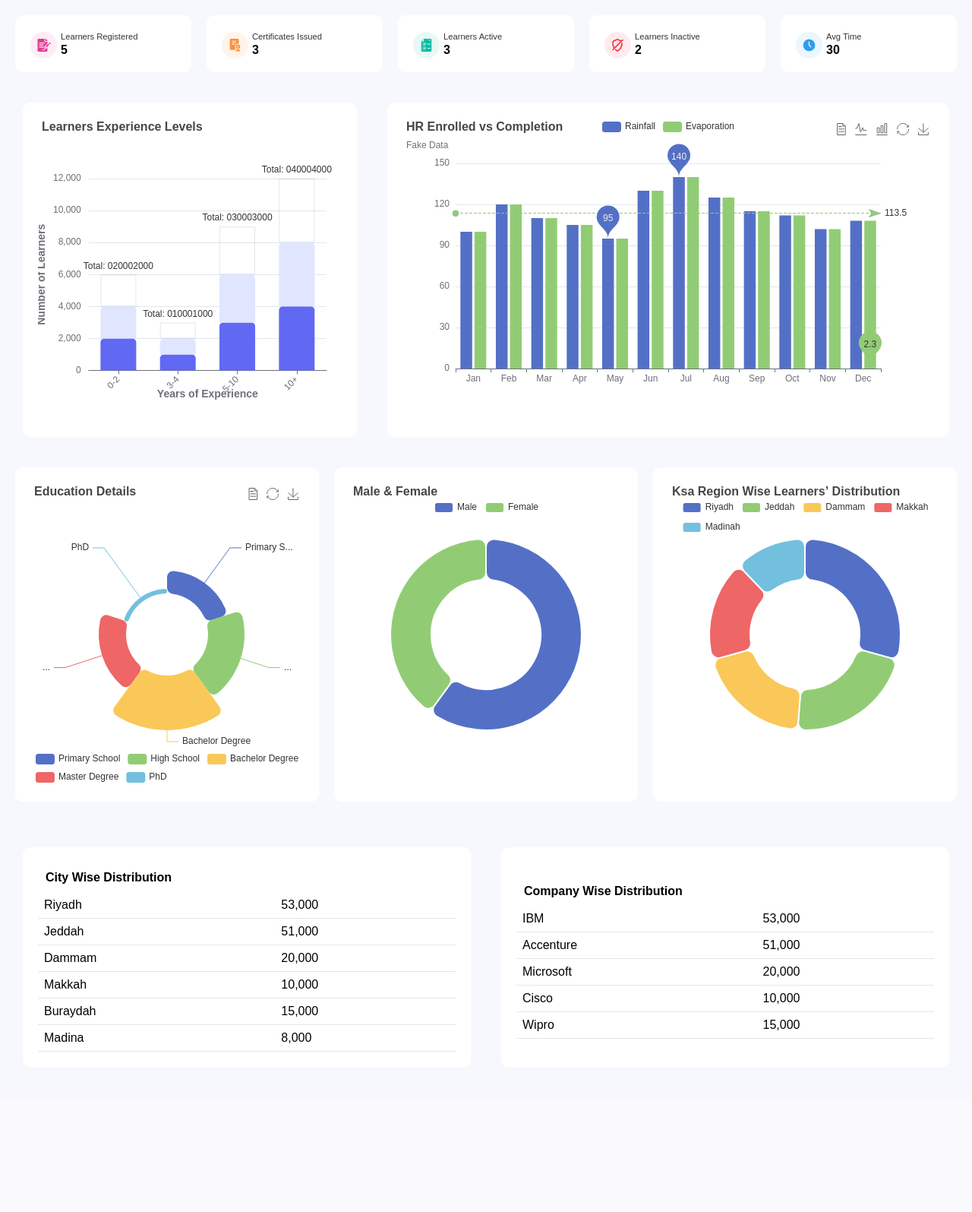
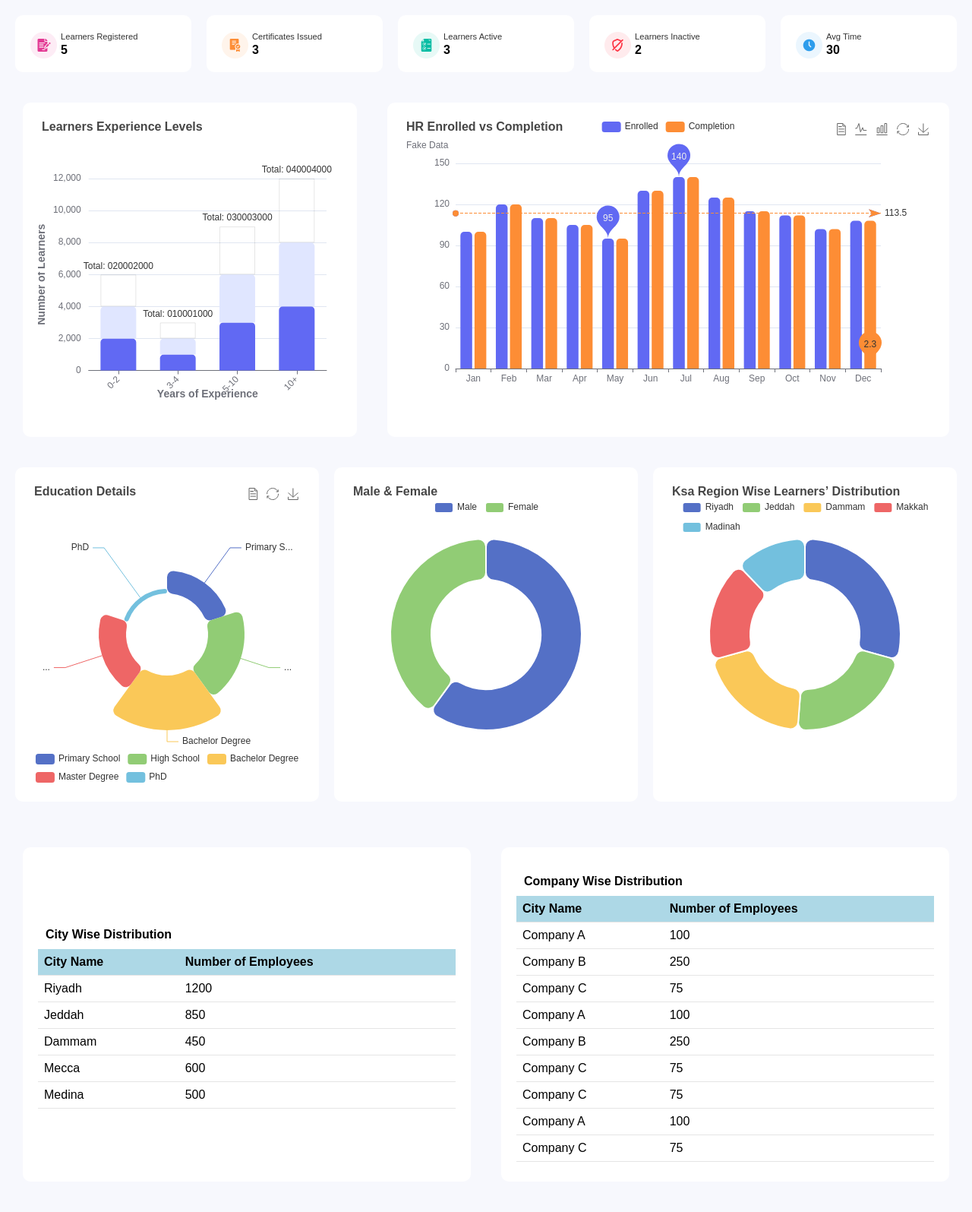
Before and after one commit to noura0q/DashboardPhpProject, a PHP site: page /progressDashboard_3/pages/HR.php in a window 1280 px wide. Shown: the whole page at 76% size. Before the commit the page ends 1384 px from the top, so only its background shows below. Run offline with PHP 8.4, Linux system fonts and the light colour scheme; data comes from the database, SQL or seed files in the repository; some libraries are stand-ins or nearby versions.

Commit message:
fix some errors

```diff
--- a/progressDashboard_3/assets/js/HrChart.js
+++ b/progressDashboard_3/assets/js/HrChart.js
@@ -109,7 +109,7 @@ var experienceOption = {
                     color: 'rgba(0,0,0,0.05)' // Light color on hover for emphasis
                 }
             },
-            data: [0, 0, 0, 0] // Placeholder data for the total bar, adjust as needed
+            data: [] // Placeholder data for the total bar, adjust as needed
         }
     ]
 };
@@ -135,7 +135,7 @@ var HROption = {
         trigger: 'axis'
     },
     legend: {
-        data: ['Rainfall', 'Evaporation']
+        data: ['Enrolled', 'Completion']
     },
     toolbox: {
         show: true,
@@ -160,11 +160,15 @@ var HROption = {
     ],
     series: [
         {
-            name: 'Rainfall',
+            name: 'Enrolled',
             type: 'bar',
             data: [
                 2.0, 4.9, 7.0, 23.2, 25.6, 76.7, 135.6, 162.2, 32.6, 20.0, 6.4, 3.3
             ],
+            itemStyle: {  // Customize bar style
+                color: '#6169F3 ' ,
+                barBorderRadius: [5, 5, 0, 0]
+            },
             markPoint: {
                 data: [
                     { type: 'max', name: 'Max' },
@@ -176,11 +180,15 @@ var HROption = {
             }
         },
         {
-            name: 'Evaporation',
+            name: 'Completion',
             type: 'bar',
             data: [
                 2.6, 5.9, 9.0, 26.4, 28.7, 70.7, 175.6, 182.2, 48.7, 18.8, 6.0, 2.3
             ],
+            itemStyle: {  // Customize bar style
+                color: ' #FD8D35',  // Change bar color here
+                barBorderRadius: [5, 5, 0, 0]
+            },
             markPoint: {
                 data: [
                     { name: 'Max', value: 182.2, xAxis: 7, yAxis: 183 },
@@ -199,7 +207,6 @@ HRChart.setOption(HROption);
 
 
 // Education Details chart
-// Initialize the echarts instance based on the prepared dom
 // Initialize the echarts instance based on the prepared dom
 var EducationChart = echarts.init(document.getElementById('Education'));
 
@@ -234,16 +241,7 @@ var EducationOption = {
             itemStyle: {
                 borderRadius: 8
             },
-            data: [
-                { value: 40, name: 'rose 1' },
-                { value: 38, name: 'rose 2' },
-                { value: 32, name: 'rose 3' },
-                { value: 30, name: 'rose 4' },
-                { value: 28, name: 'rose 5' },
-                { value: 26, name: 'rose 6' },
-                { value: 22, name: 'rose 7' },
-                { value: 18, name: 'rose 8' }
-            ]
+            data: []
         }
     ]
 };
@@ -353,13 +351,7 @@ regionOption = {
         labelLine: {
           show: false
         },
-        data: [
-          { value: 1048, name: 'Search Engine' },
-          { value: 735, name: 'Direct' },
-          { value: 580, name: 'Email' },
-          { value: 484, name: 'Union Ads' },
-          { value: 300, name: 'Video Ads' }
-        ]
+        data: []
       }
     ]
   };
--- a/progressDashboard_3/pages/HR.php
+++ b/progressDashboard_3/pages/HR.php
@@ -12,6 +12,15 @@ if ($result->num_rows > 0) {
 } else {
     echo "0 results";
 }
+
+
+// Fetch city wise distribution data
+$sql_city = "SELECT city_name, num_employees FROM city_wise_distribution";
+$result_city = $conn->query($sql_city);
+
+// Fetch company wise distribution data
+$sql_company = "SELECT company_name, num_employees FROM company_wise_distribution";
+$result_company = $conn->query($sql_company);
 
 $conn->close();
 ?>
@@ -106,72 +115,53 @@ $conn->close();
 
         </div>
         <div class="dashboard-container">
-            <div class="scroll-pane dashboard-item" id="Education" style="width: 550px;height:250px; ">
+            <div class="scroll-pane dashboard-item" id="Education" style="width: 550px;height:400px; ">
                 <table>
                     <caption>City Wise Distribution</caption>
-                    <tr>
-                        <td>Riyadh</td>
-                        <td>53,000</td>
-                    </tr>
-                    <tr>
-                        <td>Jeddah</td>
-                        <td>51,000</td>
-                    </tr>
-                    <tr>
-                        <td>Dammam</td>
-                        <td>20,000</td>
-                    </tr>
-                    <tr>
-                        <td>Makkah</td>
-                        <td>10,000</td>
-                    </tr>
-                    <tr>
-                        <td>Buraydah</td>
-                        <td>15,000</td>
-                    </tr>
-                    <tr>
-                        <td>Madina</td>
-                        <td>8,000</td>
-                    </tr>
-                    <!-- Add more rows here as needed -->
+                    <thead>
+                        <tr>
+                            <th>City Name</th>
+                            <th>Number of Employees</th>
+                        </tr>
+                    </thead>
+                    <tbody>
+                        <?php
+                        if ($result_city->num_rows > 0) {
+                            while ($row = $result_city->fetch_assoc()) {
+                                echo "<tr><td>" . $row["city_name"] . "</td><td>" . $row["num_employees"] . "</td></tr>";
+                            }
+                        } else {
+                            echo "<tr><td colspan='2'>No data found</td></tr>";
+                        }
+                        ?>
+                    </tbody>
                 </table>
             </div>
 
-            <div class="scroll-pane dashboard-item" id="Education" style="width: 550px;height:250px; ">
+            <div class="scroll-pane dashboard-item" id="Education" style="width: 550px;height:400px; ">
                 <table>
                     <caption>Company Wise Distribution</caption>
-                    <tr>
-                        <td>IBM</td>
-                        <td>53,000</td>
-                    </tr>
-                    <tr>
-                        <td>Accenture</td>
-                        <td>51,000</td>
-                    </tr>
-                    <tr>
-                        <td>Microsoft</td>
-                        <td>20,000</td>
-                    </tr>
-                    <tr>
-                        <td>Cisco</td>
-                        <td>10,000</td>
-                    </tr>
-                    <tr>
-                        <td>Wipro</td>
-                        <td>15,000</td>
-                    </tr>
-                    <tr>
-
-                        <!-- Add more rows here as needed -->
+                    <thead>
+                        <tr>
+                            <th>City Name</th>
+                            <th>Number of Employees</th>
+                        </tr>
+                    </thead>
+                    <tbody>
+                        <?php
+                        if ($result_company->num_rows > 0) {
+                            while ($row = $result_company->fetch_assoc()) {
+                                echo "<tr><td>" . $row["company_name"] . "</td><td>" . $row["num_employees"] . "</td></tr>";
+                            }
+                        } else {
+                            echo "<tr><td colspan='2'>No data found</td></tr>";
+                        }
+                        ?>
+                    </tbody>
                 </table>
             </div>
         </div>
-
-
-
-
     </div>
-
     </div>
     <script src="../assets/js/HrChart.js"></script>
     <script src="../assets/js/main.js"></script>
```
Also changed, not shown: progressDashboard_3/hr (1).sql (renamed from progressDashboard_3/hr.sql, +75 -1 lines).
